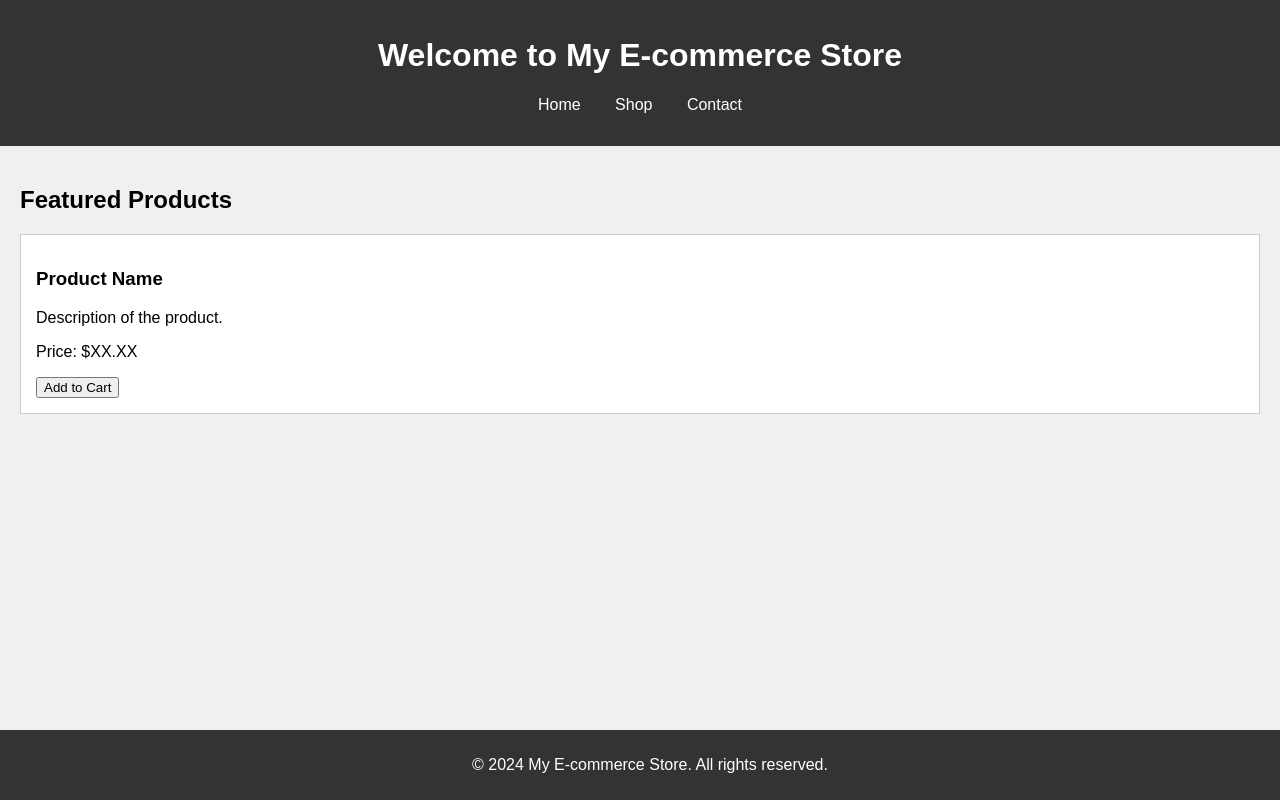
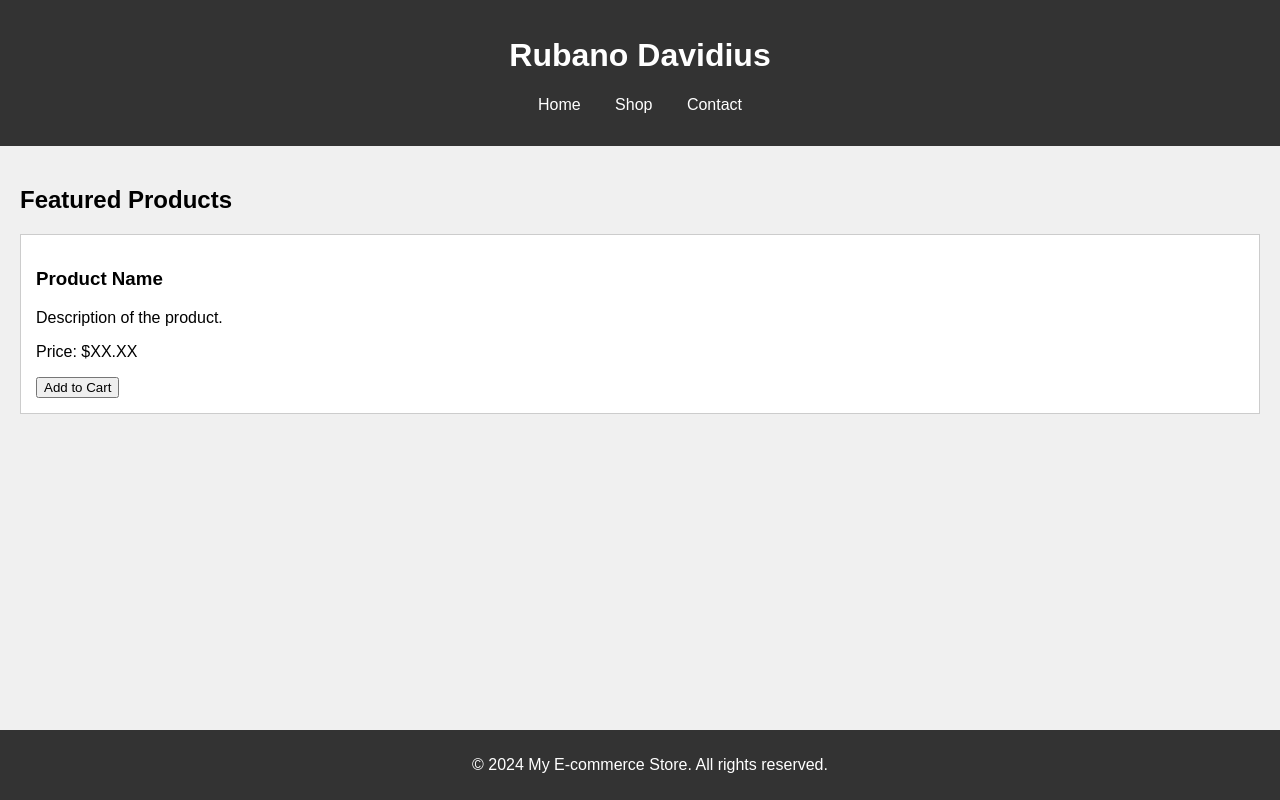
Before and after one commit to rubengheorghita/rubengheorghita.github.io, a plain HTML site: page index.html in a window 1280 px wide. Drawn offline with Linux system fonts and the light colour scheme.

Commit message:
Update index.html

```diff
--- a/index.html
+++ b/index.html
@@ -3,13 +3,13 @@
 <head>
     <meta charset="UTF-8">
     <meta name="viewport" content="width=device-width, initial-scale=1.0">
-    <title>My E-commerce Website</title>
+    <title>Rubano Davidius</title>
     <!-- Link to CSS file -->
     <link rel="stylesheet" href="styles/main.css">
 </head>
 <body>
     <header>
-        <h1>Welcome to My E-commerce Store</h1>
+        <h1>Rubano Davidius</h1>
         <nav>
             <ul>
                 <li><a href="#">Home</a></li>
```
